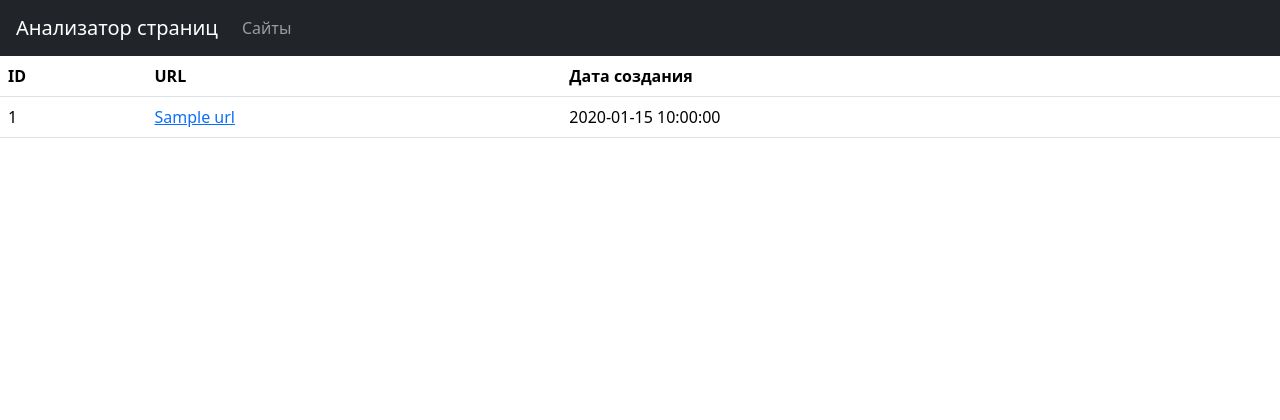
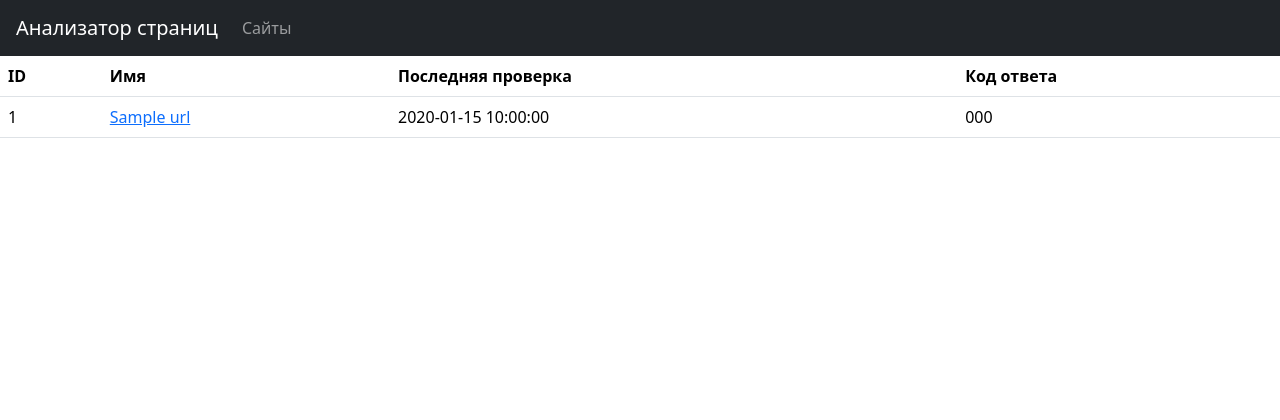
Before and after one commit to Celovechek/python-project-83, a Flask app: page /urls in a window 1280 px wide. Shown: the top 420 px of the page. Run offline with Flask 3, Linux system fonts and the light colour scheme; a database or web service that is not in the repository returns one stand-in record (values such as "Sample title"); some libraries are stand-ins or nearby versions.

Commit message:
change names of functions, change urls

```diff
--- a/page_analyzer/app.py
+++ b/page_analyzer/app.py
@@ -33,25 +33,27 @@ def index():
                 'index.html',
                 messages=messages,
             ), 422
-        conn = db.create_connection(DATABASE_URL)
-        url = db.get_url_by_name(conn, normalized_url)
+
+        conn = db.connect(DATABASE_URL)
+        url = db.find_url_with_name(conn, normalized_url)
         if url:
             flash('URL уже существует', 'info')
             id = url.get('id')
         else:
             id = db.add_url(conn, normalized_url)
             db.close(conn)
+            flash('Страница успешно добавлена', 'success')
 
-            flash('Страница успешно добавлена', 'success')
         return redirect(url_for('show_url', id=id))
+
     return render_template('index.html')
 
 
 @app.route('/urls/<int:id>')
 def show_url(id):
-    conn = db.create_connection(DATABASE_URL)
-    url = db.get_url(conn, id)
-    checks = db.get_checks_by_url(conn, id)
+    conn = db.connect(DATABASE_URL)
+    url = db.find_url(conn, id)
+    checks = db.find_url_checks(conn, id)
     db.close(conn)
 
     if not url:
@@ -63,17 +65,26 @@ def show_url(id):
 
 @app.route('/urls')
 def show_urls():
-    conn = db.create_connection(DATABASE_URL)
-    urls = db.get_urls(conn)
+    conn = db.connect(DATABASE_URL)
+    urls = db.find_urls(conn)
+    checks_dict = {}
+    for url in urls:
+        try:
+            checks_dict.update({url["id"]: db.find_url_checks(conn,
+                                                              url["id"])[0]})
+        except IndexError:
+            checks_dict.update({'url_id': url["id"],
+                                'status_code': '',
+                                'created_at': ''})
     db.close(conn)
-    return render_template('urls.html', urls=urls)
+    return render_template('urls.html', urls=urls, checks=checks_dict)
 
 
 @app.post('/urls/<id>/checks')
 def checks(id):
     try:
-        conn = db.create_connection(DATABASE_URL)
-        url = db.get_url(conn, id)
+        conn = db.connect(DATABASE_URL)
+        url = db.find_url(conn, id)
         response = requests.get(url.get('name'), timeout=5)
 
         soup = BeautifulSoup(response.text, 'html.parser')
@@ -81,7 +92,6 @@ def checks(id):
         title = soup.title.string if soup.title else ''
         description = soup.find(attrs={"name": "description"})
         description = description['content'] if description else ''
-
         check_data = {
             'url_id': id,
             'status_code': response.status_code,
--- a/page_analyzer/db.py
+++ b/page_analyzer/db.py
@@ -4,27 +4,25 @@ from datetime import datetime
 
 
 def close(conn):
+    """Закрывает подключение к базе данных"""
     conn.close()
 
 
-def create_connection(DATABASE_URL):
-    return psycopg2.connect(DATABASE_URL)
+def connect(database_url):
+    """Создает подключение к базе данных"""
+    return psycopg2.connect(database_url)
 
 
-def get_url_by_name(conn, url):
+def find_url_with_name(conn, url: str) -> dict:
+    """Ищет url в БД по ссылке"""
     with conn.cursor(cursor_factory=psycopg2.extras.RealDictCursor) as cur:
-
-        cur.execute("""
-            SELECT * FROM urls
-            WHERE name = %s;
-            """,
-                    (url, ))
+        cur.execute("SELECT * FROM urls WHERE name = %s;", (url, ))
         url = cur.fetchone()
-
     return url
 
 
-def add_url(conn, url):
+def add_url(conn, url: str) -> int:
+    """Добавляет url в БД и возвращает id"""
     with conn.cursor() as cur:
         cur.execute(
             "INSERT INTO urls (name, created_at) VALUES (%s, %s) RETURNING id",
@@ -35,21 +33,24 @@ def add_url(conn, url):
     return id
 
 
-def get_url(conn, id):
+def find_url(conn, id: int) -> dict:
+    """Ищет url в БД по id"""
     with conn.cursor(cursor_factory=psycopg2.extras.RealDictCursor) as cur:
         cur.execute("SELECT * FROM urls WHERE id = %s", (id,))
         url = cur.fetchone()
     return url
 
 
-def get_urls(conn):
+def find_urls(conn):
+    """Выводит список словарей со всеми сайтами, которые находятся в БД"""
     with conn.cursor(cursor_factory=psycopg2.extras.RealDictCursor) as cur:
         cur.execute("SELECT * FROM urls ORDER BY created_at DESC")
         urls = cur.fetchall()
     return urls
 
 
-def add_url_check(conn, check_data):
+def add_url_check(conn, check_data: dict) -> None:
+    """Добавляет информацию о проверке в таблицу url_checks"""
     with conn.cursor() as cur:
         cur.execute("""
             INSERT INTO url_checks (
@@ -71,13 +72,12 @@ def add_url_check(conn, check_data):
         conn.commit()
 
 
-def get_checks_by_url(conn, url_id):
+def find_url_checks(conn, url_id: int) -> dict:
+    """Ищет информацию о провероках url по id в таблице url_checks"""
     with conn.cursor(cursor_factory=psycopg2.extras.RealDictCursor) as cur:
-        cur.execute("""SELECT * FROM url_checks
-                       WHERE url_id = %s
+        cur.execute("""SELECT * FROM url_checks WHERE url_id = %s
                        ORDER BY created_at DESC;""",
                     (url_id, )
                     )
         checks = cur.fetchall()
-
     return checks
--- a/page_analyzer/templates/index.html
+++ b/page_analyzer/templates/index.html
@@ -17,7 +17,6 @@
                     >
                     <button type="submit" class="btn btn-primary btn-lg px-5">Проверить</button>
                 </form>
-                <!-- Переместить -->
                     {% if messages %}
                         <div class="mt-3">
                             {% for category, message in messages %}
--- a/page_analyzer/templates/urls.html
+++ b/page_analyzer/templates/urls.html
@@ -6,8 +6,9 @@
         <thead>
             <tr>
                 <th>ID</th>
-                <th>URL</th>
-                <th>Дата создания</th>
+                <th>Имя</th>
+                <th>Последняя проверка</th>
+                <th>Код ответа</th>
             </tr>
         </thead>
         <tbody>
@@ -15,7 +16,8 @@
             <tr>
                 <td>{{ url.id }}</td>
                 <td><a href="{{ url_for('show_url', id=url.id) }}">{{ url.name }}</a></td>
-                <td>{{ url.created_at }}</td>
+                <td>{{ checks.get(url.id).created_at }}</td>
+                <td>{{ checks.get(url.id).status_code }}</td>
             </tr>
             {% endfor %}
         </tbody>
```
